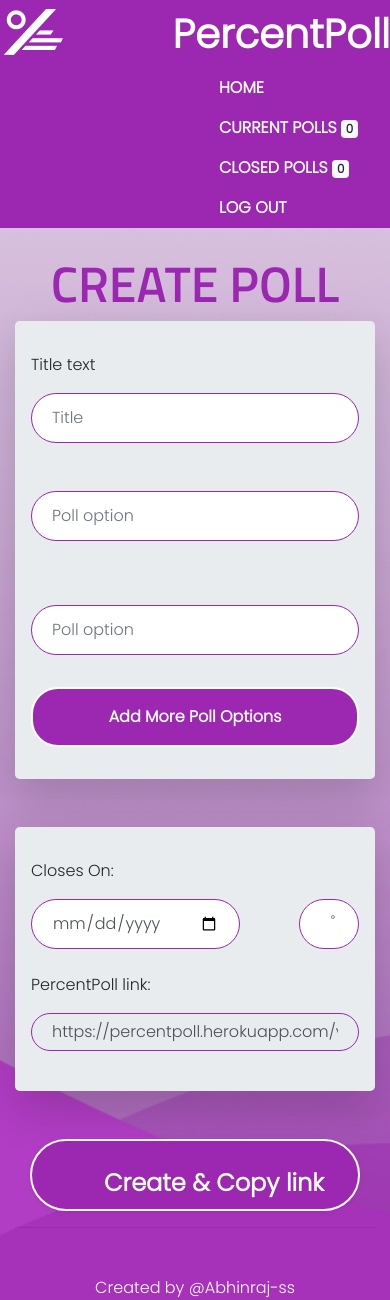
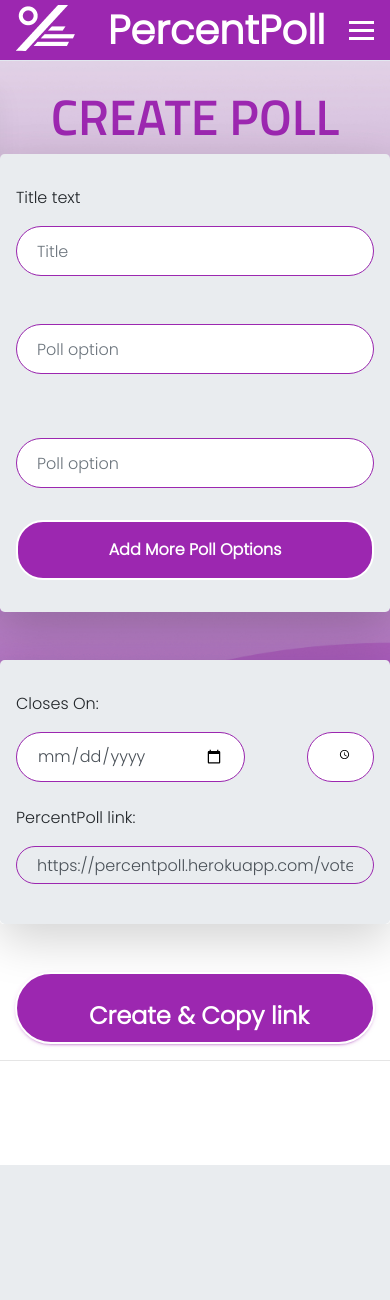
Before and after one commit to Abhinraj-ss/PercentPoll, a Flask app: page /create in a window 390 px wide; the page is wider, and only the part inside the window is pictured. Shown: the top 1300 px of that part. After the commit the page ends 1165 px from the top of that part, so only its background shows below. Run offline with Flask 2, Linux system fonts and the light colour scheme; a user stored in the database is signed in; data that the repository does not hold is empty; some libraries are stand-ins or nearby versions.

Commit message:
added hamburger

```diff
--- a/percentpoll/static/main.js
+++ b/percentpoll/static/main.js
@@ -123,10 +123,27 @@ window.onload = function () {
     // INJECT CSS
     var css = document.createElement("style");
     css.type = "text/css";
-    css.innerHTML = ".typewrite > .wrap { border-right: 0.08em solid #fff}";
+    css.innerHTML = ".typewrite > .wrap { position:initial; border-right: 0.08em solid #fff}";
     document.body.appendChild(css);
-  }, 2400);
+  }, 200);
 };
 
 
 /*hamburger*/
+const hamburger = document.querySelector(".hamburger");
+const navMenu = document.querySelector(".nav-menu");
+
+hamburger.addEventListener("click", mobileMenu);
+
+function mobileMenu() {
+    hamburger.classList.toggle("active");
+    navMenu.classList.toggle("active");
+}
+const navLink = document.querySelectorAll(".nav-link");
+
+navLink.forEach(n => n.addEventListener("click", closeMenu));
+
+function closeMenu() {
+    hamburger.classList.remove("active");
+    navMenu.classList.remove("active");
+}
--- a/percentpoll/static/style.css
+++ b/percentpoll/static/style.css
@@ -106,7 +106,7 @@ h4{
 
 #nav{
     color:white;
-    padding-right:2em;
+    padding-right:1em;
     font-weight:bold;
     }
 
@@ -137,7 +137,7 @@ body{
 	font-family: 'Roboto', sans-serif;
 	background-image: url('../static/bg.jpg');
 	width:100vw;
-    height:auto;
+    height:100vh;
 	background-repeat: no-repeat;
 	background-size:cover;
 }
@@ -219,38 +219,108 @@ span.psw {
 	font-family: 'Poppins', sans-serif;
 }
 
-.navbar-logo{
-	padding: 1vw;
-	float: left;
-	color: #fff;
+
+/*nav*/
+li {
+    list-style: none;
 }
-.navbar-mainbg{
-	background-color: #9c27b0;
+
+a {
+    text-decoration: none;
+    position:initial;
+}
+.header{
+    border-bottom: 1px solid #E2E8F0;
+}
+
+.navbar {
+    display: flex;
+    justify-content: space-between;
+    align-items: center;
+    background-color: #9c27b0;
 	padding: 0px;
+}
+.hamburger {
+    display: none;
+}
+
+.bar {
+    display: block;
+    width: 25px;
+    height: 3px;
+    margin: 5px auto;
+    -webkit-transition: all 0.3s ease-in-out;
+    transition: all 0.3s ease-in-out;
+    background-color: #fff;
+}
+
+.nav-menu {
+    display: flex;
+    justify-content: space-between;
+    align-items: center;
+    padding-top:1em;
 }
 
 
 
-@media(min-width: 992px){
-	.navbar-expand-custom {
-	    -ms-flex-flow: row nowrap;
-	    flex-flow: row nowrap;
-	    -ms-flex-pack: start;
-	    justify-content: flex-start;
-	}
-	.navbar-expand-custom .navbar-nav {
-	    -ms-flex-direction: row;
-	    flex-direction: row;
-	}
-	.navbar-expand-custom .navbar-toggler {
-	    display: none;
-	}
-	.navbar-expand-custom .navbar-collapse {
-	    display: -ms-flexbox!important;
-	    display: flex!important;
-	    -ms-flex-preferred-size: auto;
-	    flex-basis: auto;
-	}
+.nav-link{
+    font-size: 1.2rem;
+    font-weight: 400;
+    color: #fff;
+}
+
+.nav-link:hover{
+    color: #fff;
+}
+
+.navbar-logo{
+	padding-left: 1em;
+	padding-right: 0.5em;
+	float: left;
+	color: #fff;
+}
+
+@media only screen and (max-width: 768px) {
+    .nav-menu {
+        position: fixed;
+        left: -100%;
+        top: 5rem;
+        flex-direction: column;
+        background-color: #9c27b0;
+        width: 100%;
+        border-radius: 10px;
+        text-align: center;
+        transition: 0.3s;
+        box-shadow:
+            0 10px 27px rgba(0, 0, 0, 0.05);
+    }
+
+    .nav-menu.active {
+        left: 0;
+    }
+
+    .nav-item {
+        margin: 2.5rem 0;
+    }
+
+    .hamburger {
+        display: block;
+        cursor: pointer;
+        padding-right:1em;
+    }
+
+     .hamburger.active .bar:nth-child(2) {
+        opacity: 0;
+    }
+
+    .hamburger.active .bar:nth-child(1) {
+        transform: translateY(8px) rotate(45deg);
+    }
+
+    .hamburger.active .bar:nth-child(3) {
+        transform: translateY(-8px) rotate(-45deg);
+    }
+
 }
 
 
--- a/percentpoll/templates/layout.html
+++ b/percentpoll/templates/layout.html
@@ -16,10 +16,11 @@
 
 <body id="body">
 
-  <nav class="navbar navbar-expand-custom navbar-mainbg">
-    <a class="navbar-brand navbar-logo" href="/"><img src="{{url_for('static', filename='logo.png')}}" /></a>
+    <header class="header">
+        <nav class="navbar">
+            <a class="navbar-logo" href="/"><img src="{{url_for('static', filename='logo.png')}}" /></a>
             <h1 class="my-0 mr-md-auto font-weight-bold">PercentPoll</h1>
-    <ul class="navbar-nav ml-auto">
+            <ul class="nav-menu">
                 {% if current_user.is_authenticated %}
                   <li class="nav-item">
                     <a class="nav-link" href="{{ url_for('main.index') }}" id="nav">HOME</a>
@@ -49,8 +50,14 @@
                   </li>
                   {% endif %}
             </ul>
+            <div class="hamburger">
+                <span class="bar"></span>
+                <span class="bar"></span>
+                <span class="bar"></span>
+            </div>
+        </nav>
+</header
 
-  </nav>
 
   <div class="container-fluid">
     {% block body %}{% endblock %}
```
Lines whose indentation alone changed are shown as unchanged.
